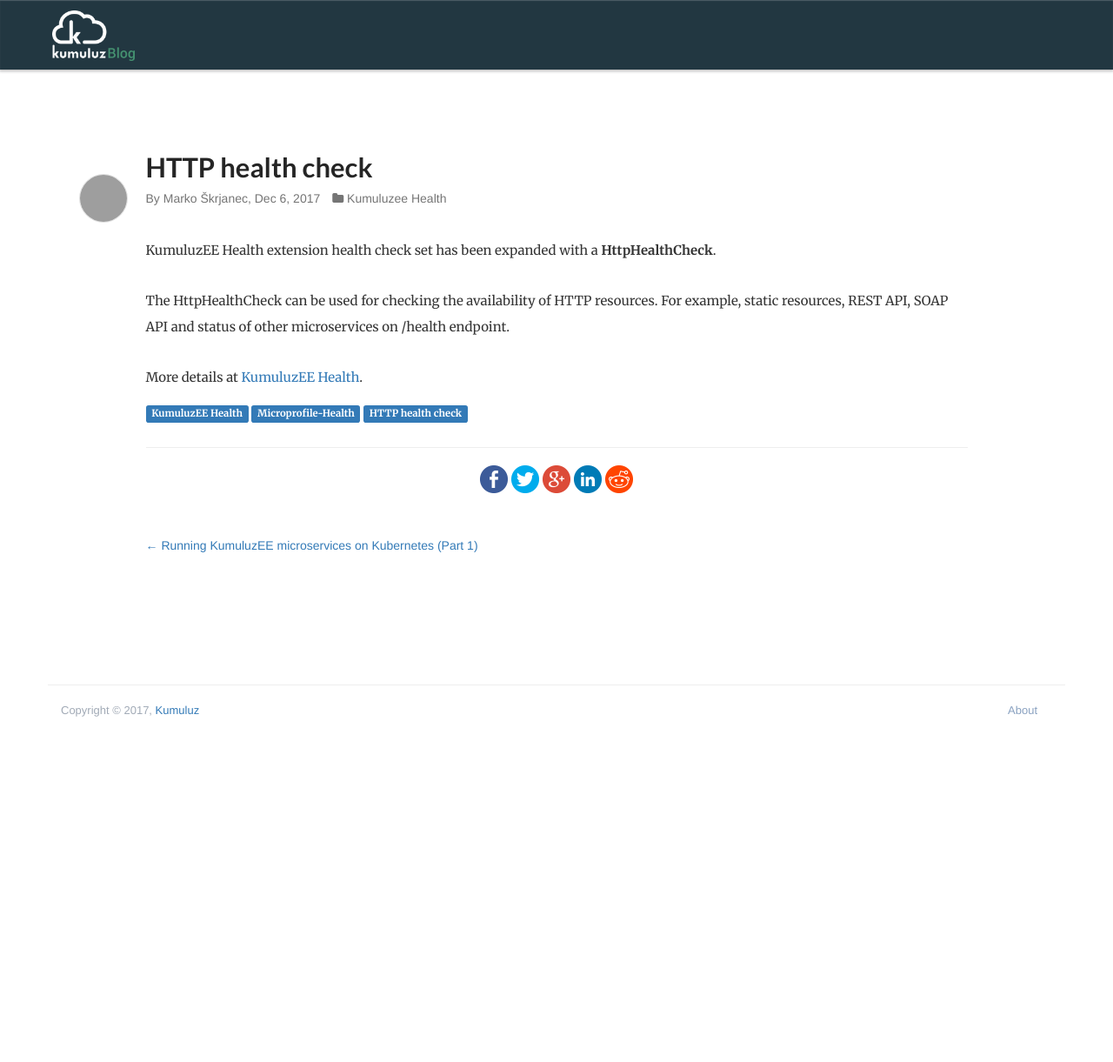
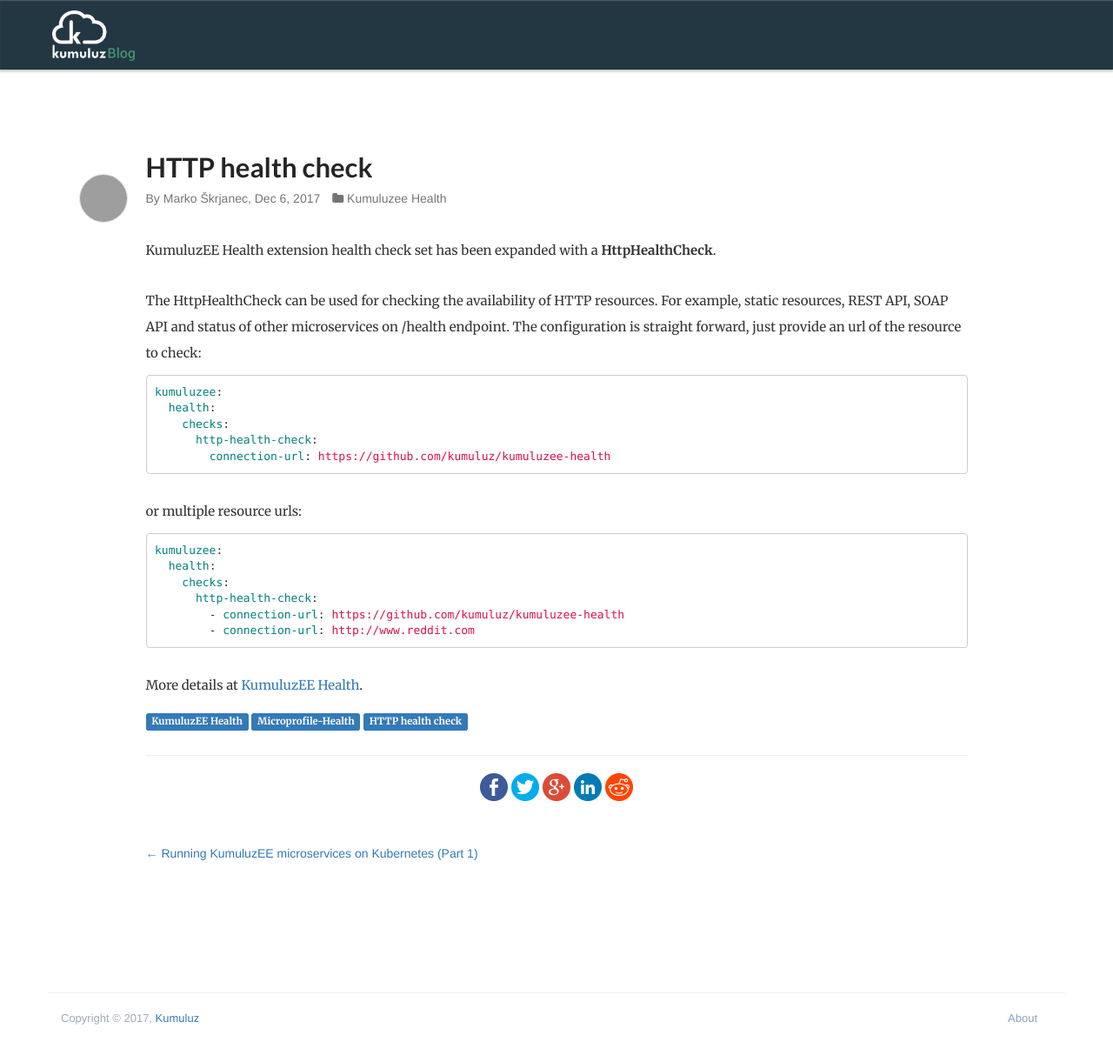
Before and after one commit to kumuluz/blog.sunesis.si, a Jekyll site: the page built from _posts/2017-12-06-kumuluzee-health-update.markdown, in a window 1280 px wide. Shown: the whole page at 87% size. Built offline with Jekyll 4.4.1, drawn with Linux system fonts in a browser that asks for light colours; before the commit the page ends 900 px from its top, so only the background shows below that; grey boxes are pictures that could not be loaded.

Commit message:
configuration example for HttpHealthCheck

````diff
--- a/_posts/2017-12-06-kumuluzee-health-update.markdown
+++ b/_posts/2017-12-06-kumuluzee-health-update.markdown
@@ -11,6 +11,25 @@
 
 <!--more-->
 
-The HttpHealthCheck can be used for checking the availability of HTTP resources. For example, static resources, REST API, SOAP API and status of other microservices on /health endpoint.
+The HttpHealthCheck can be used for checking the availability of HTTP resources. For example, static resources, REST API, SOAP API and status of other microservices on /health endpoint. The configuration is straight forward, just provide an url of the resource to check:
+
+```yaml
+kumuluzee:
+  health:
+    checks:
+      http-health-check:
+        connection-url: https://github.com/kumuluz/kumuluzee-health
+```
+
+or multiple resource urls:
+
+```yaml
+kumuluzee:
+  health:
+    checks:
+      http-health-check:
+        - connection-url: https://github.com/kumuluz/kumuluzee-health
+        - connection-url: http://www.reddit.com
+```
 
 More details at [KumuluzEE Health](https://github.com/kumuluz/kumuluzee-health/blob/master/README.md).
````
